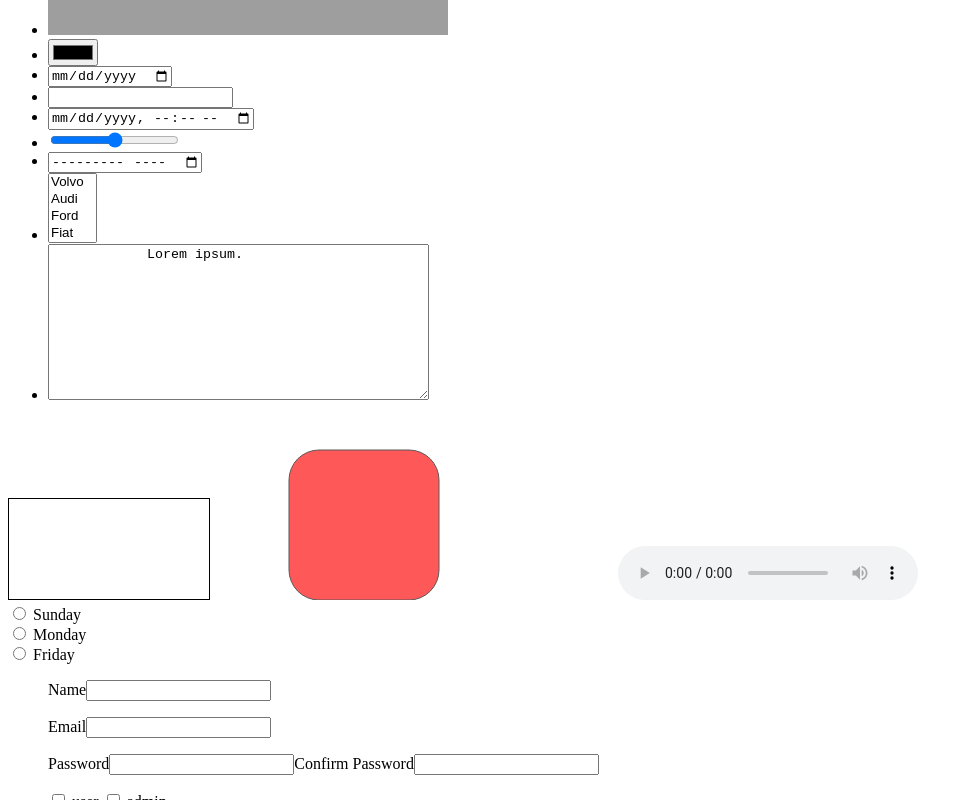
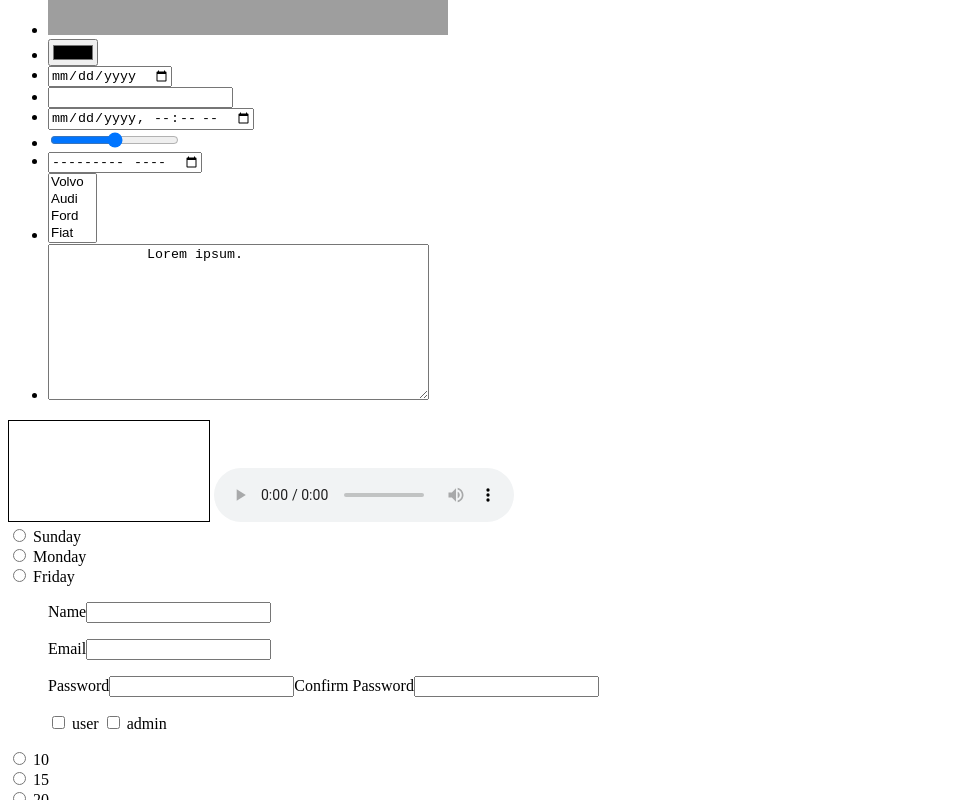
Before and after one commit to konvis3000/konvis3000.github.io, a plain HTML site: page index2.html in a window 1280 px wide. Shown: the part 468-1268 px from the top of the page, without its empty margins (0-973 px from the left). Drawn offline with Linux system fonts and the light colour scheme; grey boxes are pictures that could not be loaded.

Commit message:
Home Work 2.3

```diff
--- a/index2.html
+++ b/index2.html
@@ -43,11 +43,11 @@
     </form>
     <canvas id="myCanvas" width="200" height="100" style="border:1px solid #000000;">
     </canvas>
-    <svg width="400" height="180">
+    <!-- <svg width="400" height="180">
         <rect x="75" y="30" rx="30" ry="30" width="150" height="150"
             style="fill:red;stroke:black;strokewidth:5;opacity:0.65" />
         Your browser does not support inline SVG.
-    </svg>
+    </svg> -->
     <audio controls>
         <source src="../Frontend09/papka 1/papka 1.1/29 Дискомалярия - Ремикс (feat.St1m, SD и ST)  Bonus .mp3"
             type="audio/mp3" />
```
